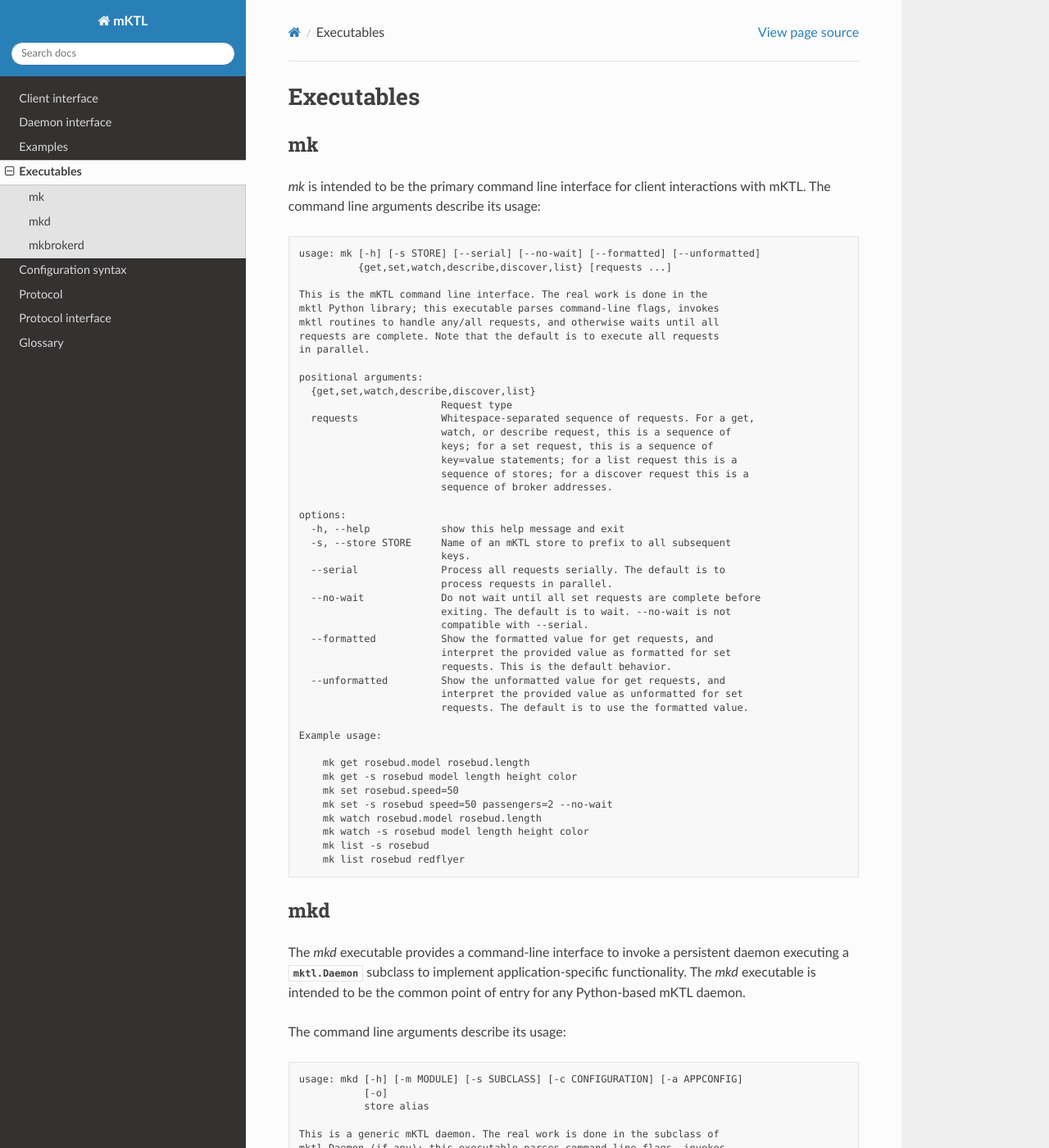
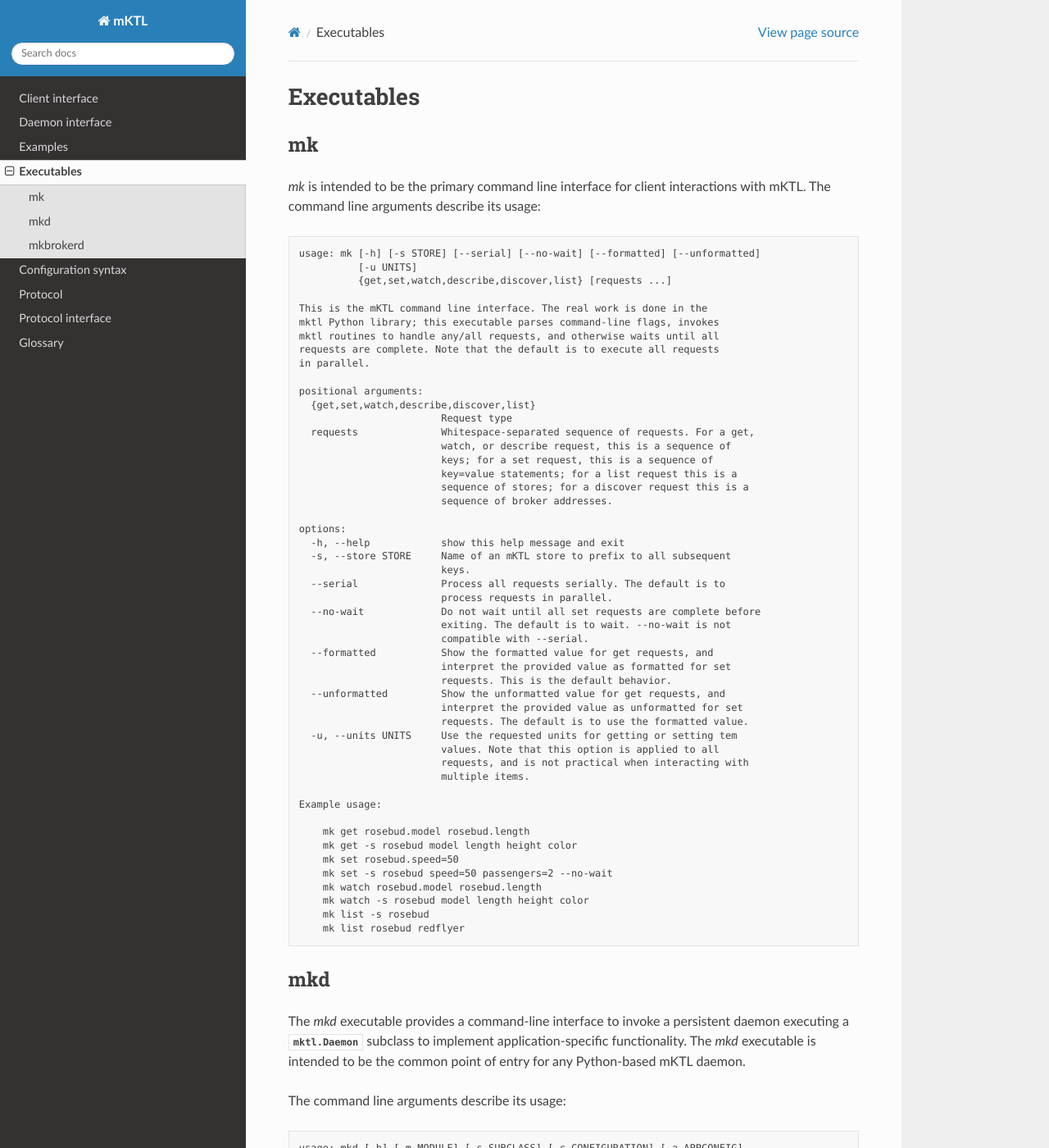
Before and after one commit to KeckObservatory/mKTL, a Sphinx documentation site: the page built from doc/executables.rst, in a window 1280 px wide and 1400 px high. Shown: the whole window at 82% size. Built offline with Sphinx 7.4.7 and the Read the Docs theme 3.1.0, drawn with Linux system fonts in a browser that asks for light colours.

Commit message:
Additional command line option for units.

```diff
--- a/doc/mk.txt
+++ b/doc/mk.txt
@@ -1,4 +1,5 @@
 usage: mk [-h] [-s STORE] [--serial] [--no-wait] [--formatted] [--unformatted]
+          [-u UNITS]
           {get,set,watch,describe,discover,list} [requests ...]
 
 This is the mKTL command line interface. The real work is done in the
@@ -32,6 +33,10 @@ options:
   --unformatted         Show the unformatted value for get requests, and
                         interpret the provided value as unformatted for set
                         requests. The default is to use the formatted value.
+  -u, --units UNITS     Use the requested units for getting or setting tem
+                        values. Note that this option is applied to all
+                        requests, and is not practical when interacting with
+                        multiple items.
 
 Example usage:
 
```
